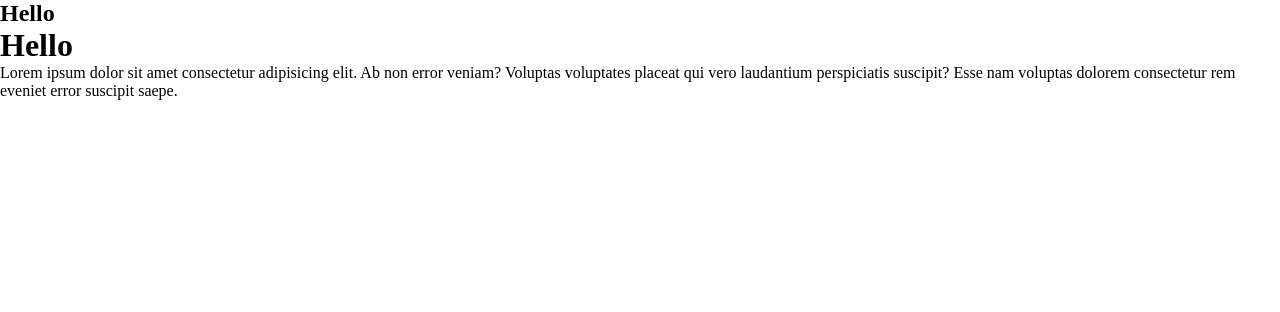
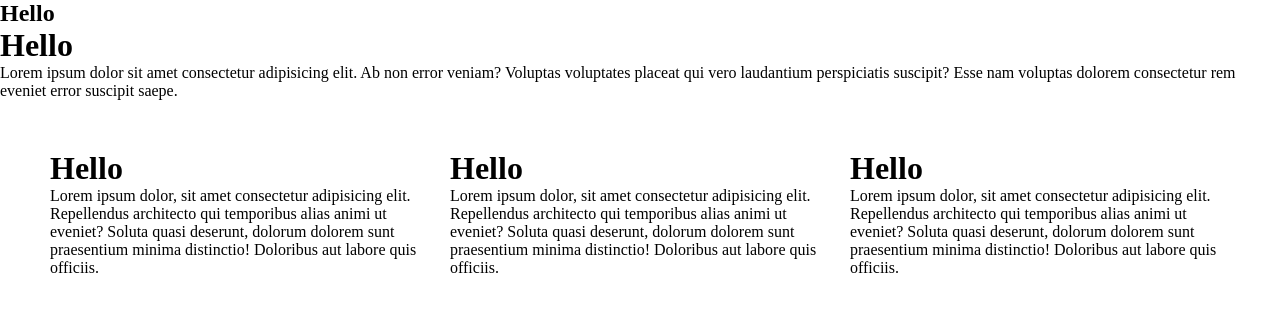
Before and after one commit to rahmatjon02/lesson-13, a plain HTML site: page index.html in a window 1280 px wide. Drawn offline with Linux system fonts and the light colour scheme.

Commit message:
div navistam va funtion add

```diff
--- a/index.html
+++ b/index.html
@@ -15,5 +15,35 @@
       suscipit? Esse nam voluptas dolorem consectetur rem eveniet error suscipit
       saepe.
     </p>
+
+    <div style="display: flex; gap: 20px; margin: 50px;">
+      <div>
+        <h1>Hello</h1>
+        <p>
+          Lorem ipsum dolor, sit amet consectetur adipisicing elit. Repellendus
+          architecto qui temporibus alias animi ut eveniet? Soluta quasi
+          deserunt, dolorum dolorem sunt praesentium minima distinctio!
+          Doloribus aut labore quis officiis.
+        </p>
+      </div>
+      <div>
+        <h1>Hello</h1>
+        <p>
+          Lorem ipsum dolor, sit amet consectetur adipisicing elit. Repellendus
+          architecto qui temporibus alias animi ut eveniet? Soluta quasi
+          deserunt, dolorum dolorem sunt praesentium minima distinctio!
+          Doloribus aut labore quis officiis.
+        </p>
+      </div>
+      <div>
+        <h1>Hello</h1>
+        <p>
+          Lorem ipsum dolor, sit amet consectetur adipisicing elit. Repellendus
+          architecto qui temporibus alias animi ut eveniet? Soluta quasi
+          deserunt, dolorum dolorem sunt praesentium minima distinctio!
+          Doloribus aut labore quis officiis.
+        </p>
+      </div>
+    </div>
   </body>
 </html>
```
